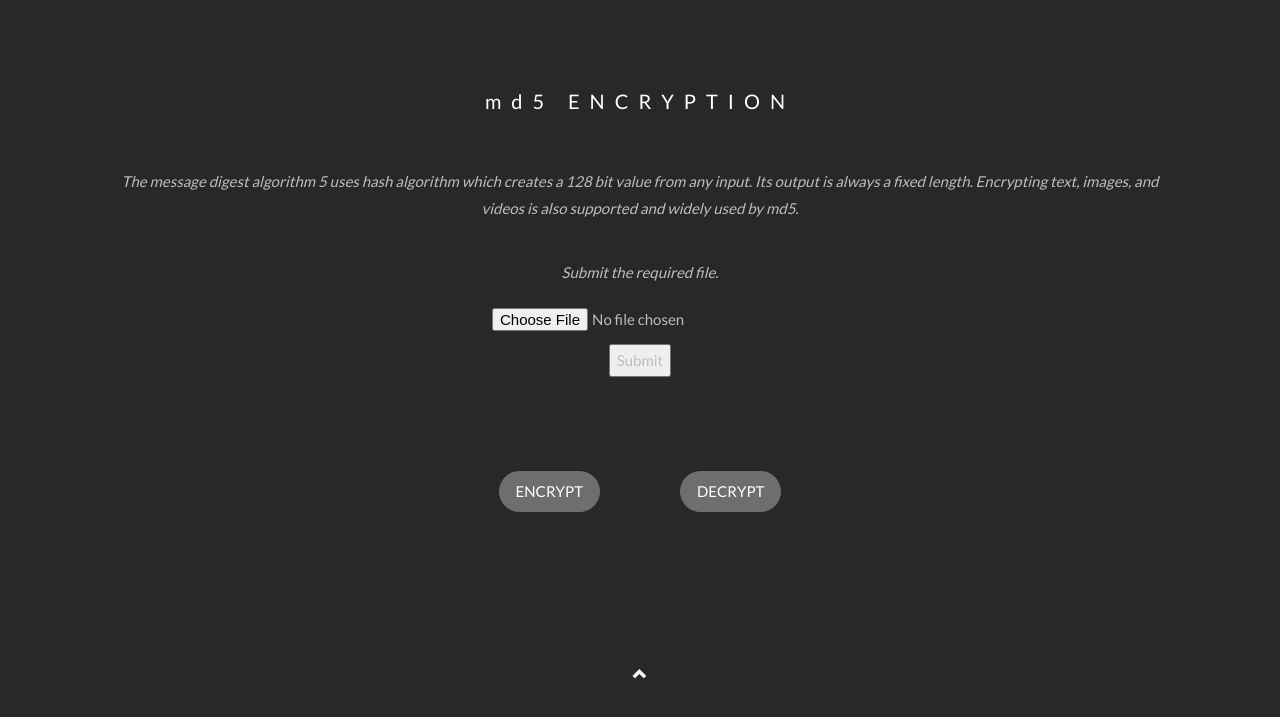
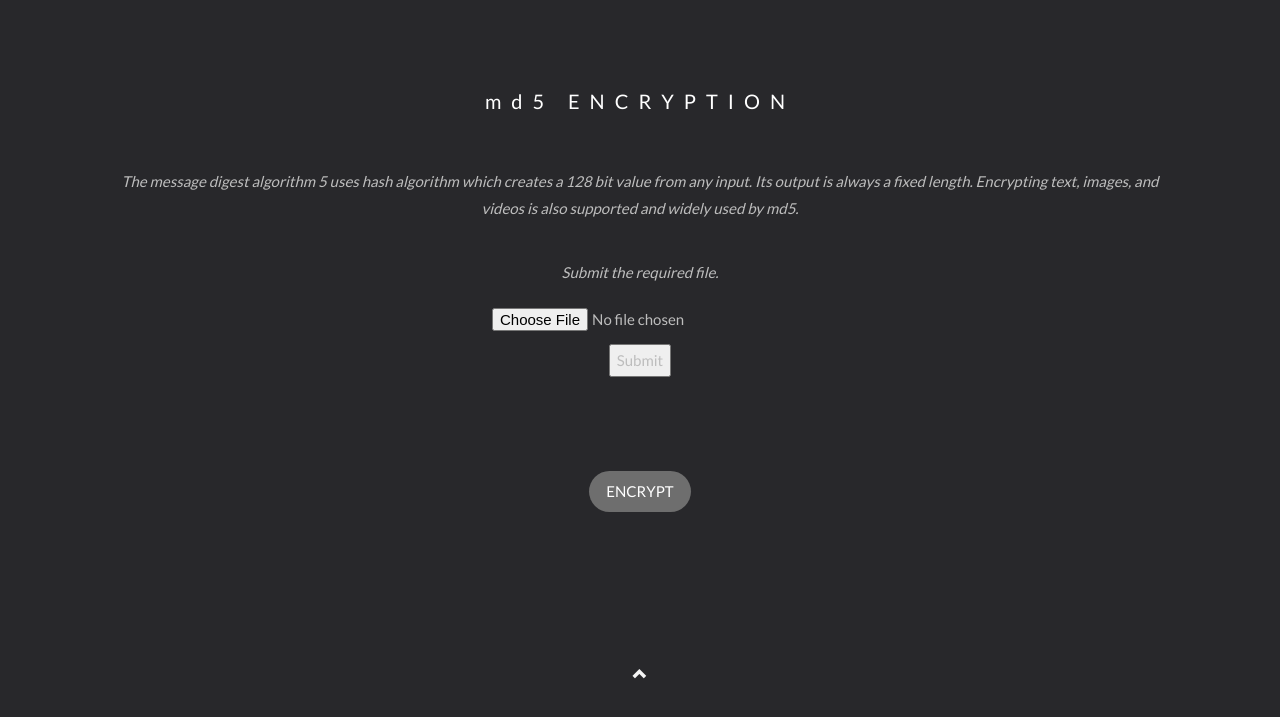
Before and after one commit to vkapur2202/cryptography_software_tool, a Flask app: page / in a window 1280 px wide. Shown: the part 2979-3696 px from the top of the page. Run offline with Flask 2, Linux system fonts and the light colour scheme; some libraries are stand-ins or nearby versions.

Commit message:
md5 decryption removed

```diff
--- a/templates/index.html
+++ b/templates/index.html
@@ -139,7 +139,7 @@
     <input type="submit">
   </form>
   <br><br>
-  <a class="et_pb_button" title="encrypt" href="#">ENCRYPT</a><a class="et_pb_button" title="decrypt" href="#">DECRYPT</a>
+  <a class="et_pb_button" title="encrypt" href="#">ENCRYPT</a>
 </div>
 
 
```
